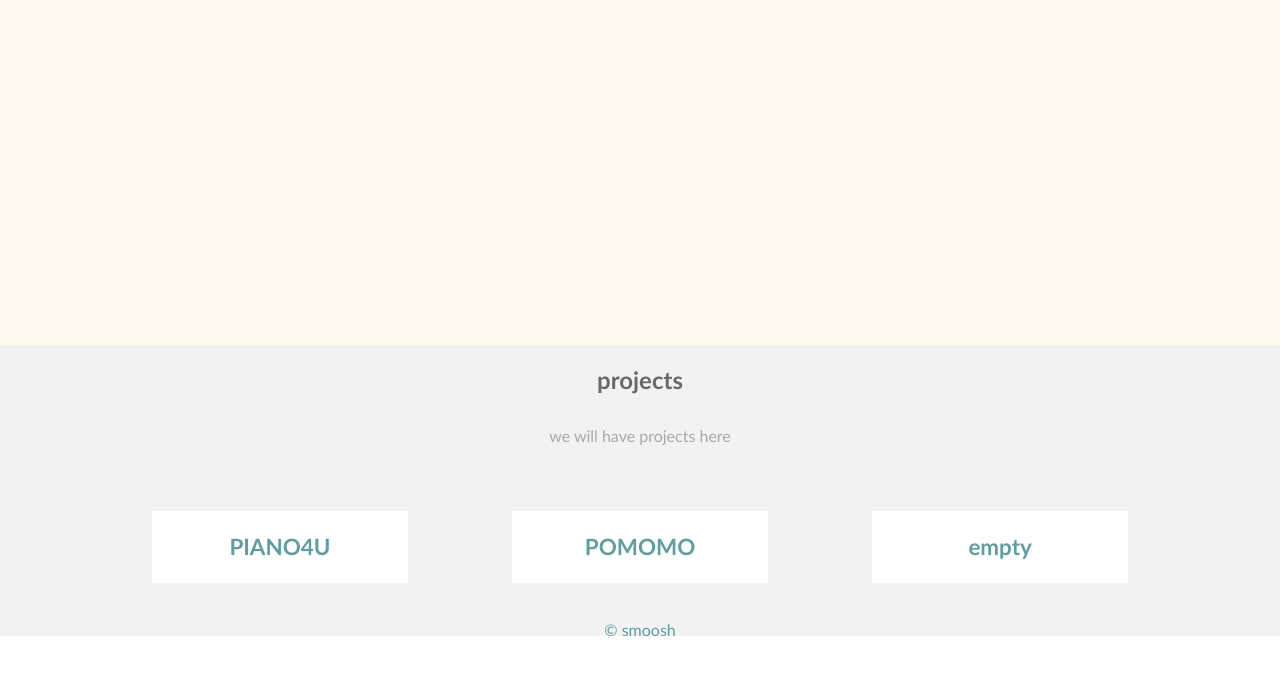
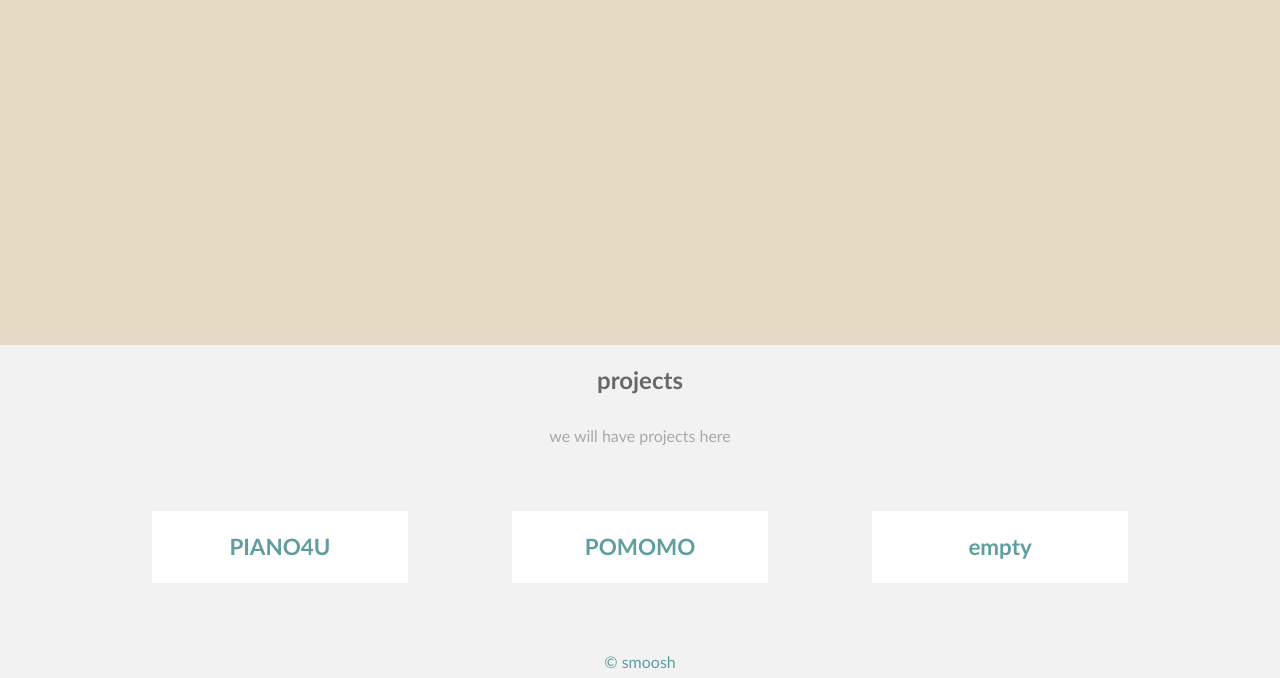
Before and after one commit to darufuku/darufuku.github.io, a plain HTML site: page index.html in a window 1280 px wide. Shown: the part 455-1133 px from the top of the page. Before the commit the page ends 1107 px from the top, so only its background shows below. Drawn offline with Linux system fonts and the light colour scheme.

```diff
--- a/smooshss.css
+++ b/smooshss.css
@@ -29,7 +29,7 @@
 
 #header{
     color: #F75959;
-    background-color:#fdf9f0;
+    background-color:#e5dbc5;
     position:relative;
     width: 100%;
     min-height: 100vh;
@@ -76,7 +76,8 @@
     position: relative;
     z-index: 10;
     height: 1em;
-    margin-top: -2em;
+    margin-top: 0;
+    padding-bottom: 10px;
 }
 
 .whitebox{
```
